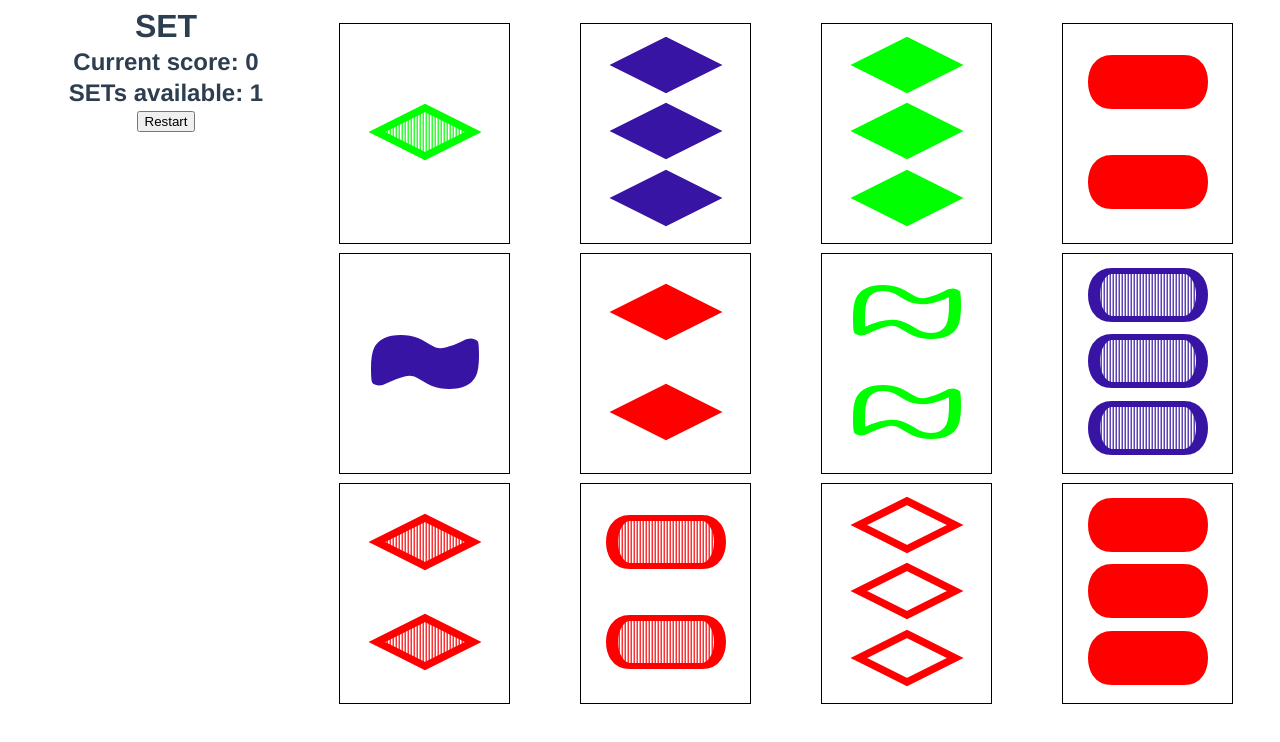
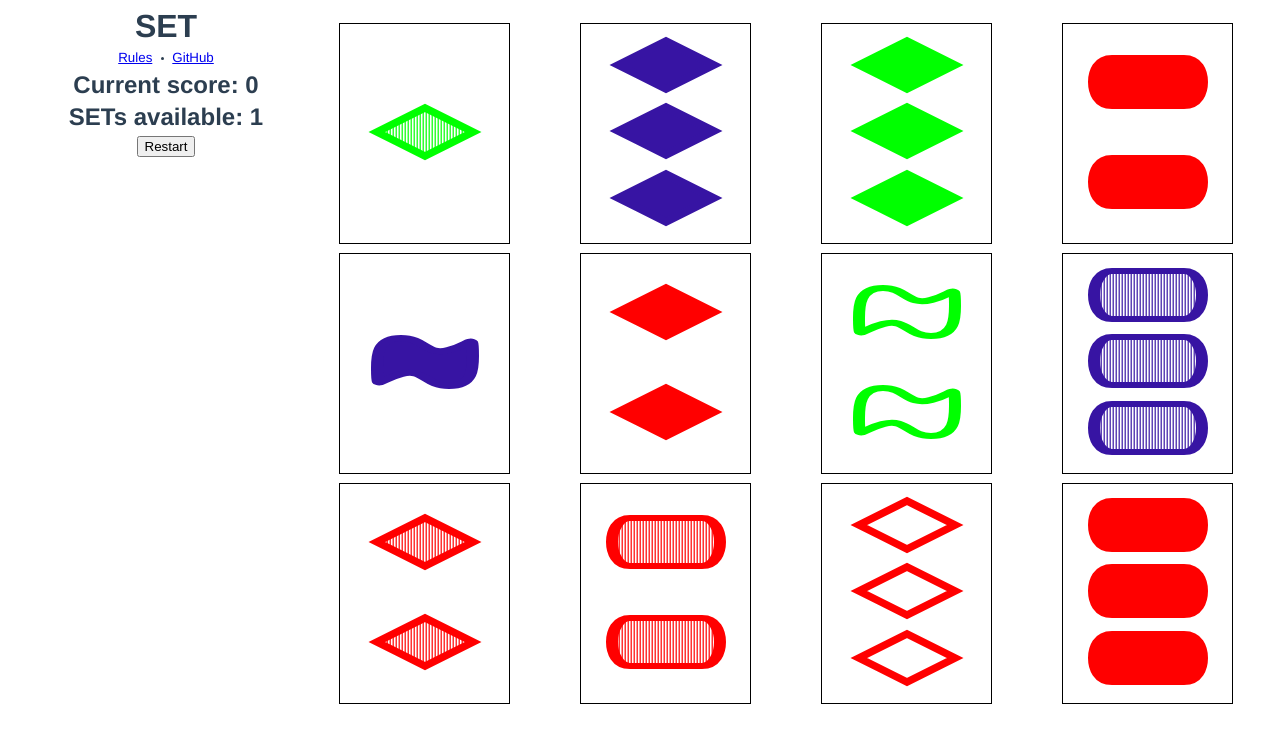
Before and after one commit to Eckankar/set-vue, a Vue app: page / in a window 1280 px wide. Shown: the top 742 px of the page. Built offline with nearby package versions, Linux system fonts and the light colour scheme.

Commit message:
Add links to the rules and GitHub page

```diff
--- a/src/App.vue
+++ b/src/App.vue
@@ -2,6 +2,11 @@
     <div id="app">
         <div id="info-panel">
             <h1>SET</h1>
+
+            <ul id="toplinks">
+                <li><a href="http://magliery.com/Set/SetRules.html">Rules</a></li>
+                <li><a href="https://github.com/Eckankar/set-vue">GitHub</a></li>
+            </ul>
 
             <h2>Current score: {{ score }}</h2>
             <h2>SETs available: {{ availableSets.length }}</h2>
@@ -197,7 +202,35 @@ export default {
 #info-panel {
     h1, h2 {
         margin: 0;
-        margin-bottom: 0.2rem;
+        margin-bottom: 0.3rem;
+    }
+
+    #toplinks {
+        margin: .4em 0;
+
+        padding: 0;
+        list-style: none;
+        font-size: smaller;
+
+        & > li {
+            display: inline;
+
+            a {
+                padding: 0px .3rem;
+            }
+
+            // https://blog.sapegin.me/all/accessible-inline-list/
+            & + li::before {
+                content: '';
+                display: inline-block;
+                vertical-align: middle;
+                margin: 0 0.5ch;
+                width: 3px;
+                height: 3px;
+                border-radius: 50%;
+                background-color: currentColor;
+            }
+        }
     }
 
 }
```
